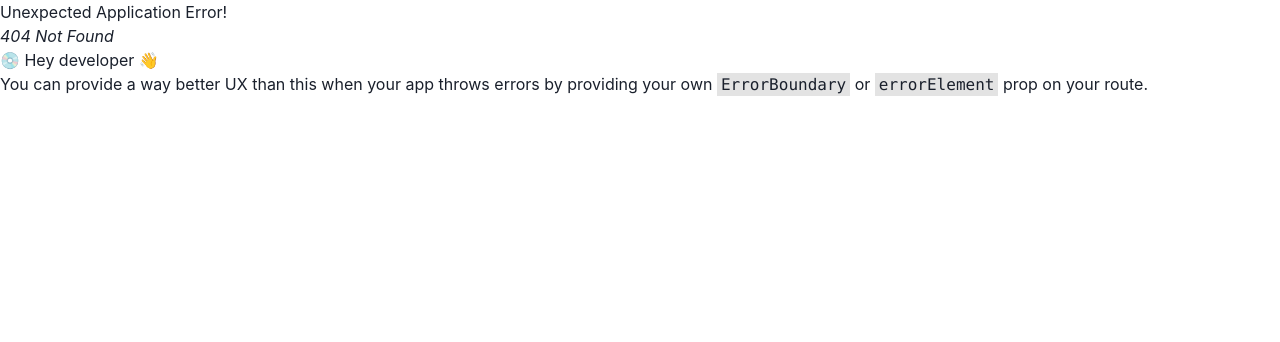
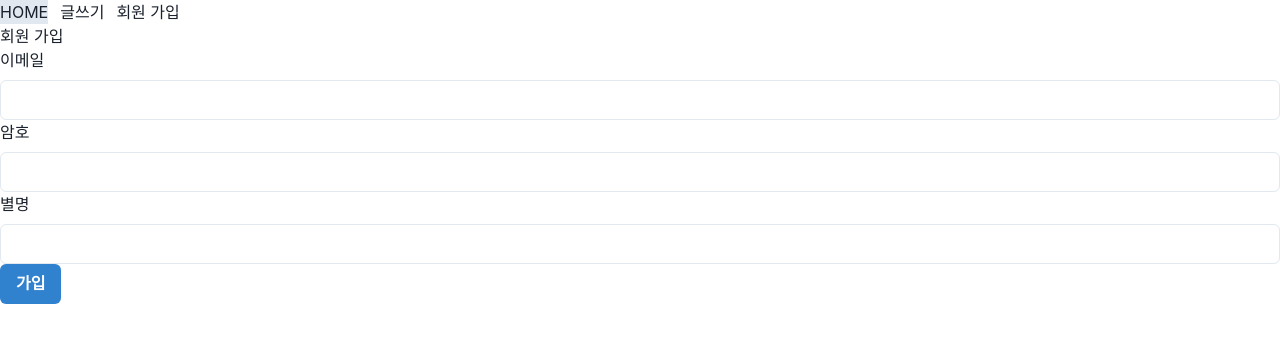
Before and after one commit to parkjaewook1/solof, a React (Vite) app: page /signup in a window 1280 px wide. Before the commit this address had no page. Shown: the top 342 px of the page. Built offline with nearby package versions, Linux system fonts and the light colour scheme.

Commit message:
front: memberSignup 생성

```diff
--- a/src/App.jsx
+++ b/src/App.jsx
@@ -6,6 +6,7 @@ import { BoardWrite } from "./page/board/BoardWrite.jsx";
 import { BoardList } from "./page/board/BoardList.jsx";
 import { BoardView } from "./page/board/BoardView.jsx";
 import { BoardEdit } from "./page/board/BoardEdit.jsx";
+import { MemberSignup } from "./page/member/MemberSignup.jsx";
 
 const router = createBrowserRouter([
   {
@@ -19,6 +20,7 @@ const router = createBrowserRouter([
       { path: "write", element: <BoardWrite /> },
       { path: "board/:id", element: <BoardView /> },
       { path: "edit/:id", element: <BoardEdit /> },
+      { path: "signup", element: <MemberSignup /> },
     ],
   },
 ]);
--- a/src/component/NavBar.jsx
+++ b/src/component/NavBar.jsx
@@ -19,11 +19,21 @@ export function NavBar() {
         onClick={() => navigate("/write")}
         cursor={"pointer"}
         _hover={{
-          bgColor: "gray.200",
+          bgColor: "blue.200",
         }}
       >
         글쓰기
       </Box>
+
+      <Box
+        onClick={() => navigate("/signup")}
+        cursor={"pointer"}
+        _hover={{
+          bgColor: "blue.200",
+        }}
+      >
+        회원 가입
+      </Box>
     </Flex>
   );
 }
--- /dev/null
+++ b/src/page/member/MemberSignup.jsx
@@ -0,0 +1,86 @@
+import {
+  Box,
+  Button,
+  FormControl,
+  FormLabel,
+  Input,
+  useToast,
+} from "@chakra-ui/react";
+import { useState } from "react";
+import axios from "axios";
+import { useNavigate } from "react-router-dom";
+
+export function MemberSignup() {
+  const [email, setEmail] = useState("");
+  const [password, setPassword] = useState("");
+  const [nickName, setNickName] = useState("");
+  const [isLoading, setIsLoading] = useState(false);
+  const toast = useToast();
+  const navigate = useNavigate();
+  function handleClickPass() {
+    setIsLoading(true);
+    axios
+      .post("api/member/signup", { email, password, nickName })
+      .then((res) => {
+        toast({
+          status: "success",
+          description: "회원 가입 완료!",
+          position: "top",
+        });
+        navigate("/");
+      })
+      .catch((err) => {
+        if (err.response.status === 400) {
+          toast({
+            status: "error",
+            description: "입력값을 확인해 주세요.",
+            position: "top",
+          });
+        } else {
+          toast({
+            status: "error",
+            description: "회원 가입 중 문제가 발생하였습니다.",
+            position: "top",
+          });
+        }
+      })
+      .finally(() => {
+        setIsLoading(false);
+      });
+  }
+
+  return (
+    <Box>
+      <Box>회원 가입</Box>
+      <Box>
+        <Box>
+          <FormControl>
+            <FormLabel>이메일</FormLabel>
+            <Input onChange={(e) => setEmail(e.target.value)} />
+          </FormControl>
+        </Box>
+        <Box>
+          <FormControl>
+            <FormLabel>암호</FormLabel>
+            <Input onChange={(e) => setPassword(e.target.value)} />
+          </FormControl>
+        </Box>
+        <Box>
+          <FormControl>
+            <FormLabel>별명</FormLabel>
+            <Input onChange={(e) => setNickName(e.target.value)} />
+          </FormControl>
+        </Box>
+        <Box>
+          <Button
+            isLoading={isLoading}
+            colorScheme={"blue"}
+            onClick={handleClickPass}
+          >
+            가입
+          </Button>
+        </Box>
+      </Box>
+    </Box>
+  );
+}
```
